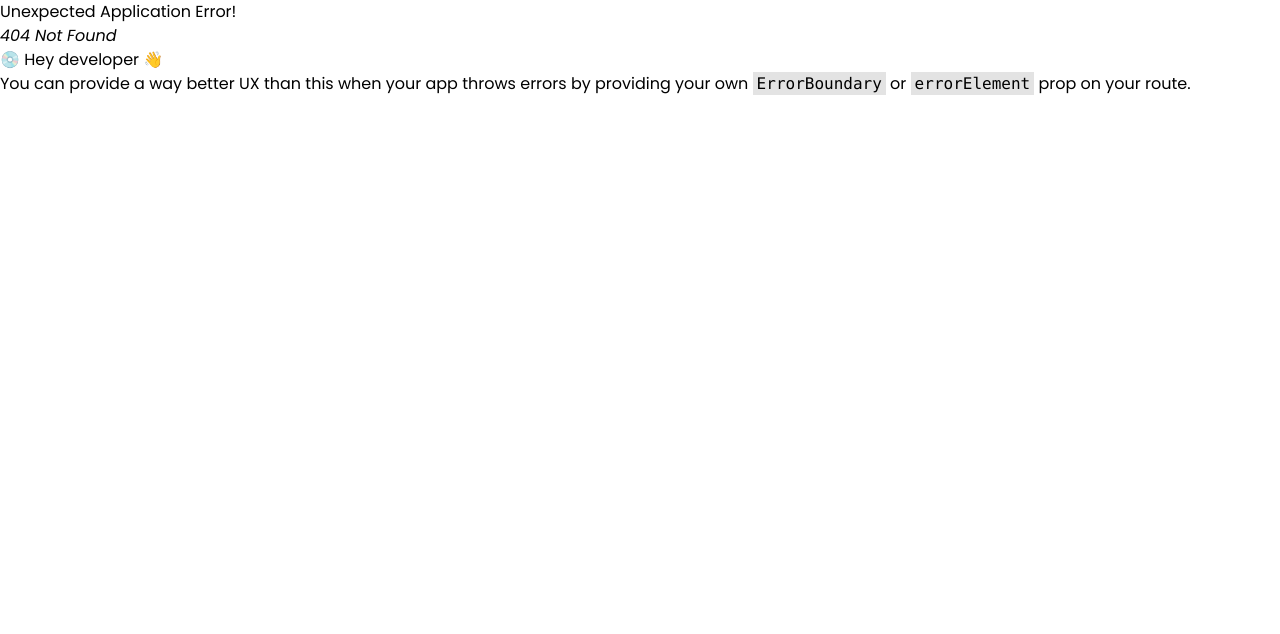
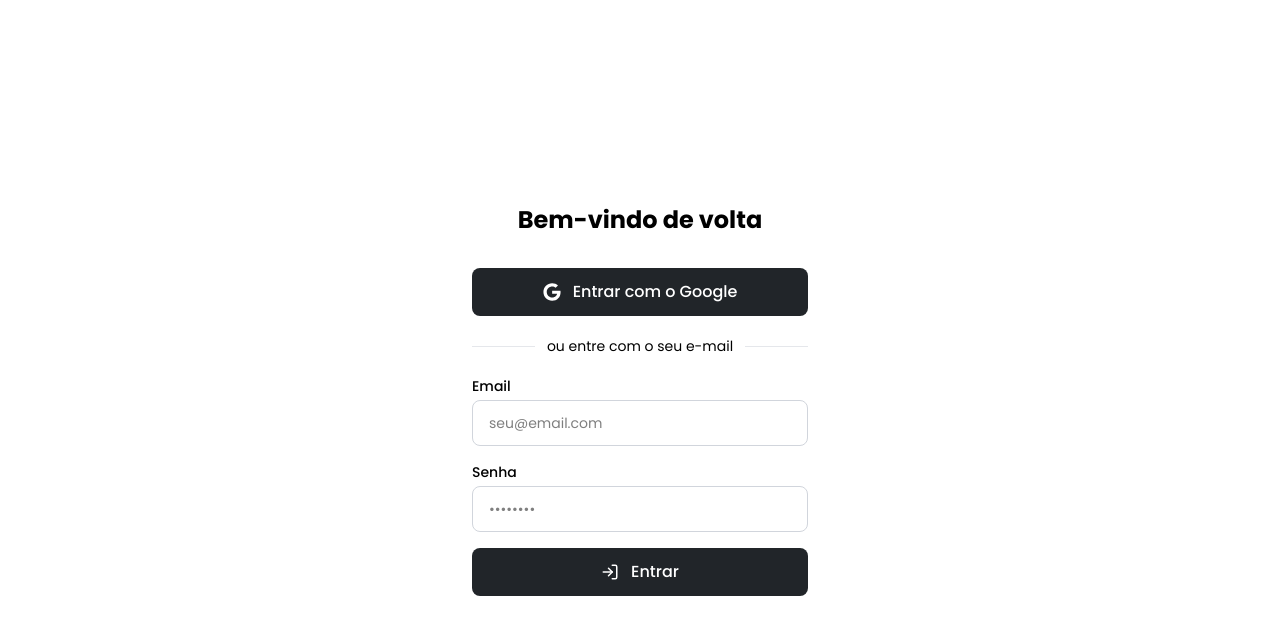
Before and after one commit to nicolasandreos/Club-Clhothing, a React (Vite) app: page /login in a window 1280 px wide. Before the commit this address had no page. Shown: the top 634 px of the page. Built offline with nearby package versions, Linux system fonts and the light colour scheme.

Commit message:
feat: add login page

```diff
--- a/package.json
+++ b/package.json
@@ -11,6 +11,7 @@
     "prepare": "husky"
   },
   "dependencies": {
+    "@hookform/resolvers": "^5.2.2",
     "@tailwindcss/vite": "^4.2.2",
     "firebase": "^12.11.0",
     "husky": "^9.1.7",
@@ -18,8 +19,11 @@
     "lucide-react": "^0.577.0",
     "react": "^19.2.4",
     "react-dom": "^19.2.4",
+    "react-hook-form": "^7.72.0",
+    "react-icons": "^5.6.0",
     "react-router": "^7.13.2",
-    "tailwindcss": "^4.2.2"
+    "tailwindcss": "^4.2.2",
+    "zod": "^4.3.6"
   },
   "devDependencies": {
     "@babel/core": "^7.29.0",
--- /dev/null
+++ b/src/components/button.tsx
@@ -0,0 +1,31 @@
+import { type ReactNode } from "react";
+
+type ButtonProps = {
+  text: string;
+  icon: ReactNode;
+  type?: "button" | "submit" | "reset";
+  disabled?: boolean;
+  onClick?: () => void;
+};
+
+const Button = ({
+  text,
+  icon,
+  type = "button",
+  disabled,
+  onClick,
+}: ButtonProps) => {
+  return (
+    <button
+      type={type}
+      disabled={disabled}
+      onClick={onClick}
+      className="w-full flex items-center justify-center gap-3 bg-primary text-white font-medium py-3 px-4 rounded-lg hover:opacity-90 transition-opacity cursor-pointer disabled:opacity-60 disabled:cursor-not-allowed"
+    >
+      {icon}
+      {text}
+    </button>
+  );
+};
+
+export default Button;
--- /dev/null
+++ b/src/components/input.tsx
@@ -0,0 +1,29 @@
+import { forwardRef, type InputHTMLAttributes } from "react";
+
+type InputProps = InputHTMLAttributes<HTMLInputElement> & {
+  label: string;
+  error?: string;
+};
+
+const Input = forwardRef<HTMLInputElement, InputProps>(
+  ({ label, error, id, ...props }, ref) => {
+    return (
+      <div className="flex flex-col gap-1">
+        <label htmlFor={id} className="text-sm font-medium text-black">
+          {label}
+        </label>
+        <input
+          ref={ref}
+          id={id}
+          {...props}
+          className="border border-gray-300 rounded-lg px-4 py-3 text-sm outline-none focus:border-primary transition-colors"
+        />
+        {error && <span className="text-xs text-red-500">{error}</span>}
+      </div>
+    );
+  },
+);
+
+Input.displayName = "Input";
+
+export default Input;
--- /dev/null
+++ b/src/form/hooks/use-login-form.ts
@@ -0,0 +1,30 @@
+import { zodResolver } from "@hookform/resolvers/zod";
+import { useForm } from "react-hook-form";
+import { loginSchema, type LoginFormData } from "../schema/login-schema";
+
+export const useLoginForm = () => {
+  const form = useForm<LoginFormData>({
+    resolver: zodResolver(loginSchema),
+    defaultValues: {
+      email: "",
+      password: "",
+    },
+  });
+
+  const onSubmit = (data: LoginFormData) => {
+    console.log(data);
+  };
+
+  const handleGoogleLogin = () => {
+    console.log("Login com Google");
+  };
+
+  return {
+    register: form.register,
+    handleSubmit: form.handleSubmit,
+    errors: form.formState.errors,
+    isSubmitting: form.formState.isSubmitting,
+    onSubmit,
+    handleGoogleLogin,
+  };
+};
--- /dev/null
+++ b/src/form/schema/login-schema.ts
@@ -0,0 +1,11 @@
+import { z } from "zod";
+
+export const loginSchema = z.object({
+  email: z
+    .string()
+    .min(1, "E-mail é obrigatório.")
+    .email("Insira um e-mail válido."),
+  password: z.string().min(6, "A senha deve ter pelo menos 6 caracteres."),
+});
+
+export type LoginFormData = z.infer<typeof loginSchema>;
--- a/src/main.tsx
+++ b/src/main.tsx
@@ -3,11 +3,16 @@ import { createRoot } from "react-dom/client";
 import "./index.css";
 import { createBrowserRouter, RouterProvider } from "react-router";
 import HomePage from "./pages/home-page.tsx";
+import LoginPage from "./pages/login-page.tsx";
 
 const router = createBrowserRouter([
   {
     path: "/",
     element: <HomePage />,
+  },
+  {
+    path: "/login",
+    element: <LoginPage />,
   },
 ]);
 
--- /dev/null
+++ b/src/pages/login-page.tsx
@@ -0,0 +1,67 @@
+import { FaGoogle } from "react-icons/fa";
+import { FiLogIn } from "react-icons/fi";
+import Button from "../components/button";
+import Input from "../components/input";
+import { useLoginForm } from "../form/hooks/use-login-form";
+
+const LoginPage = () => {
+  const {
+    register,
+    handleSubmit,
+    errors,
+    isSubmitting,
+    onSubmit,
+    handleGoogleLogin,
+  } = useLoginForm();
+
+  return (
+    <div className="min-h-screen flex items-center justify-center">
+      <div className="w-full max-w-sm px-6">
+        <h1 className="text-2xl font-bold text-black text-center mb-8">
+          Bem-vindo de volta
+        </h1>
+
+        <Button
+          text="Entrar com o Google"
+          icon={<FaGoogle size={18} />}
+          onClick={handleGoogleLogin}
+        />
+
+        <div className="flex items-center gap-3 my-5">
+          <div className="flex-1 h-px bg-gray-200" />
+          <p className="text-sm text-black">ou entre com o seu e-mail</p>
+          <div className="flex-1 h-px bg-gray-200" />
+        </div>
+
+        <form onSubmit={handleSubmit(onSubmit)} className="flex flex-col gap-4">
+          <Input
+            id="email"
+            label="Email"
+            type="email"
+            placeholder="seu@email.com"
+            error={errors.email?.message}
+            {...register("email")}
+          />
+
+          <Input
+            id="password"
+            label="Senha"
+            type="password"
+            placeholder="••••••••"
+            error={errors.password?.message}
+            {...register("password")}
+          />
+
+          <Button
+            text="Entrar"
+            icon={<FiLogIn size={18} />}
+            type="submit"
+            disabled={isSubmitting}
+          />
+        </form>
+      </div>
+    </div>
+  );
+};
+
+export default LoginPage;
```
Also changed, not shown: 1 other file (tests, documents, lock files or other folders).
